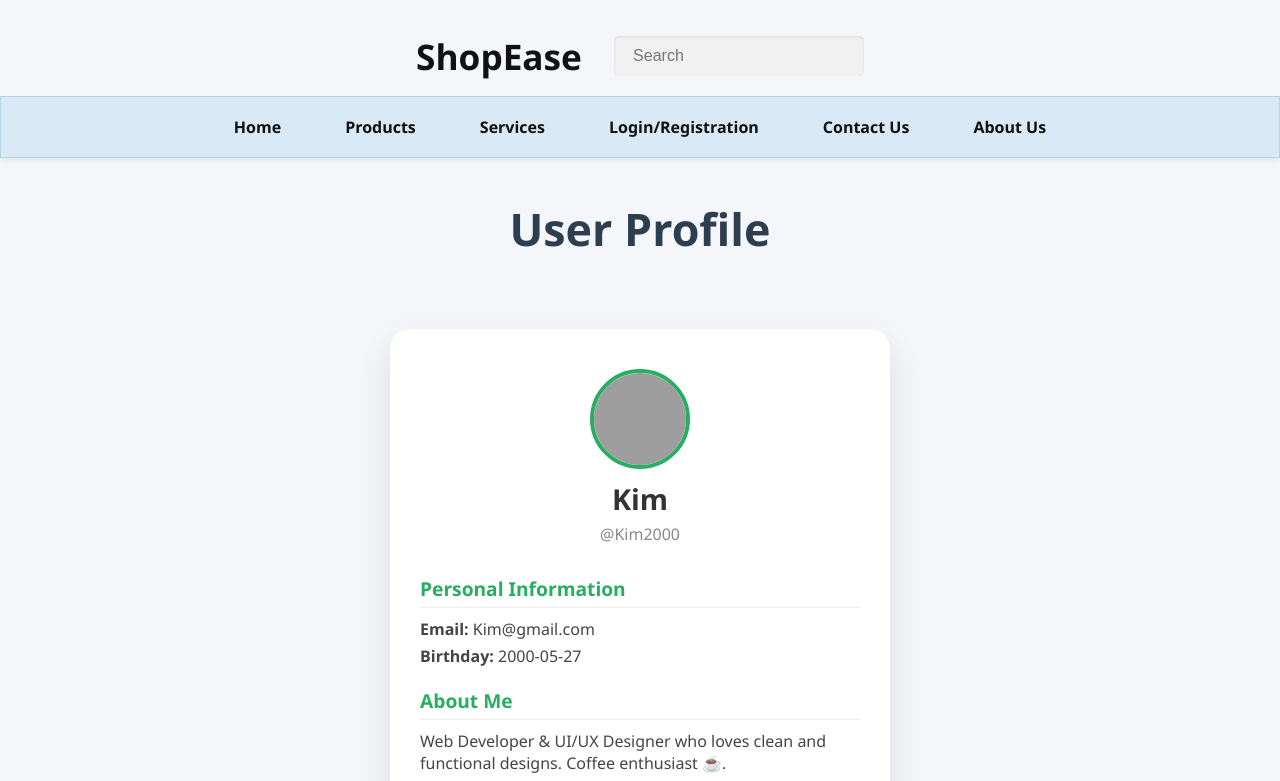
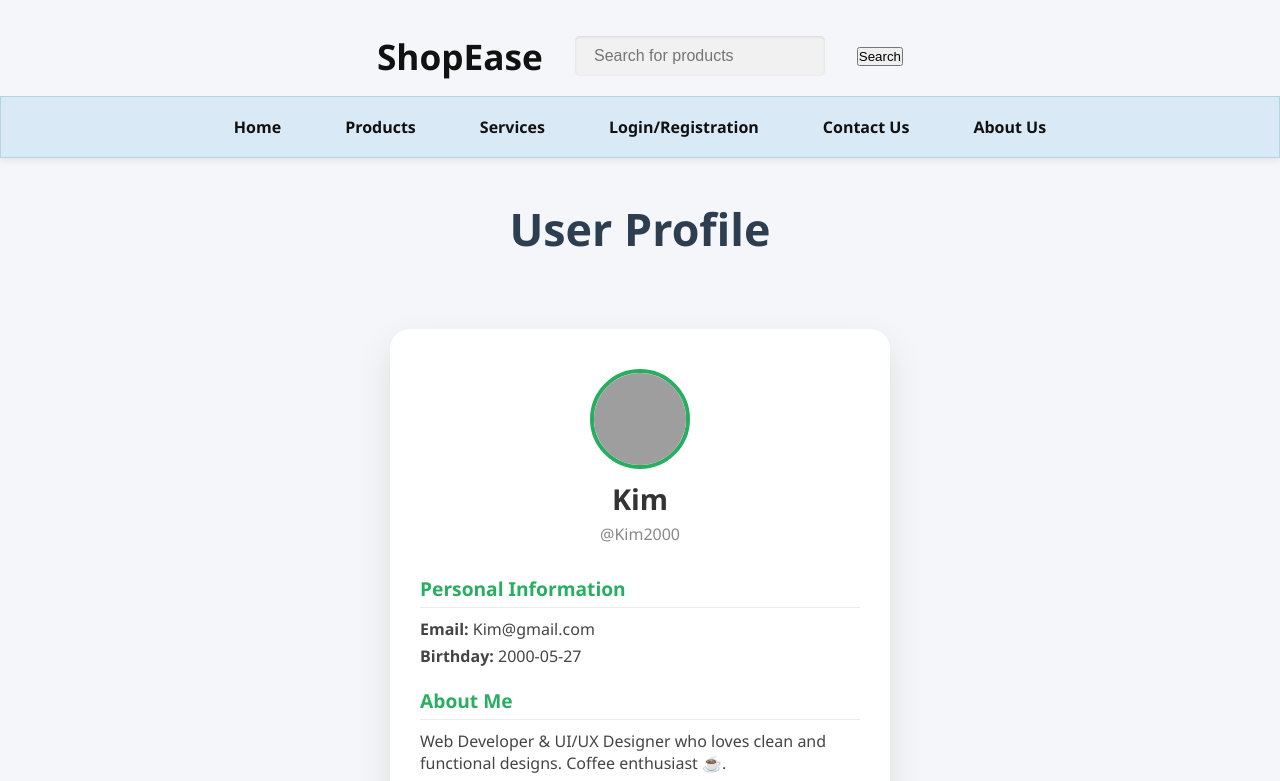
Before and after one commit to Megharai-Prog/ecommerce, a website: page Public/ViewProfile/Viewprofile.html in a window 1280 px wide. Shown: the top 781 px of the page. Drawn offline with Linux system fonts and the light colour scheme; grey boxes are pictures that could not be loaded.

Commit message:
Update Viewprofile.html

```diff
--- a/Public/ViewProfile/Viewprofile.html
+++ b/Public/ViewProfile/Viewprofile.html
@@ -10,10 +10,12 @@
 
   <!-- Header -->
   <header>
-    <div class="top-bar">
-      <h1 class="site-name">ShopEase</h1>
-      <input type="text" id="searchInput" placeholder="Search" class="search-box" />
-    </div>
+   <div class="top-bar">
+  <h1 class="site-name">ShopEase</h1>
+  <input type="text" id="searchInput" placeholder="Search for products" class="search-box" />
+  <button id="searchBtn" class="search-button">Search</button>
+</div>
+
     <nav class="navbar">
       <a href="../index.html"><div class="nav-item">Home</div></a>
       <a href="../Product/products.html"><div class="nav-item">Products</div></a>
```
